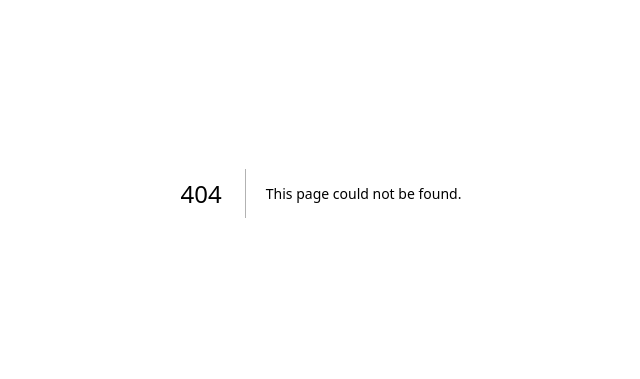
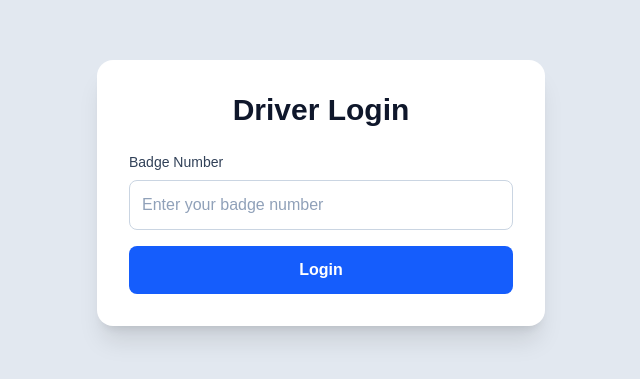
Before and after one commit to mrpjb2u00/bus-pick-demo, a Next.js app: page /login in a window 1280 px wide. Before the commit this address had no page. Shown: the part 207-586 px from the top of the page, without its empty margins (319-959 px from the left). Built offline with nearby package versions, Linux system fonts and the light colour scheme.

Commit message:
Fix login page text and input visibility

```diff
--- /dev/null
+++ b/app/login/page.tsx
@@ -0,0 +1,51 @@
+"use client";
+
+import { useState } from "react";
+import { useRouter } from "next/navigation";
+
+export default function LoginPage() {
+  const [badge, setBadge] = useState("");
+  const router = useRouter();
+
+  const handleLogin = () => {
+    if (!badge) {
+      alert("Enter badge number");
+      return;
+    }
+
+    router.push(`/dashboard?badge=${badge}`);
+  };
+
+  return (
+    <main className="flex min-h-screen items-center justify-center bg-slate-200 px-4">
+      <div className="w-full max-w-md rounded-2xl bg-white p-8 shadow-xl">
+        <h1 className="mb-6 text-center text-3xl font-bold text-slate-900">
+          Driver Login
+        </h1>
+
+        <label
+          htmlFor="badge"
+          className="mb-2 block text-sm font-medium text-slate-700"
+        >
+          Badge Number
+        </label>
+
+        <input
+          id="badge"
+          type="number"
+          value={badge}
+          onChange={(e) => setBadge(e.target.value)}
+          className="mb-4 w-full rounded-lg border border-slate-300 bg-white p-3 text-slate-900 placeholder-slate-400 outline-none focus:border-blue-600 focus:ring-2 focus:ring-blue-200"
+          placeholder="Enter your badge number"
+        />
+
+        <button
+          onClick={handleLogin}
+          className="w-full rounded-lg bg-blue-600 p-3 font-semibold text-white transition hover:bg-blue-700"
+        >
+          Login
+        </button>
+      </div>
+    </main>
+  );
+}
```
